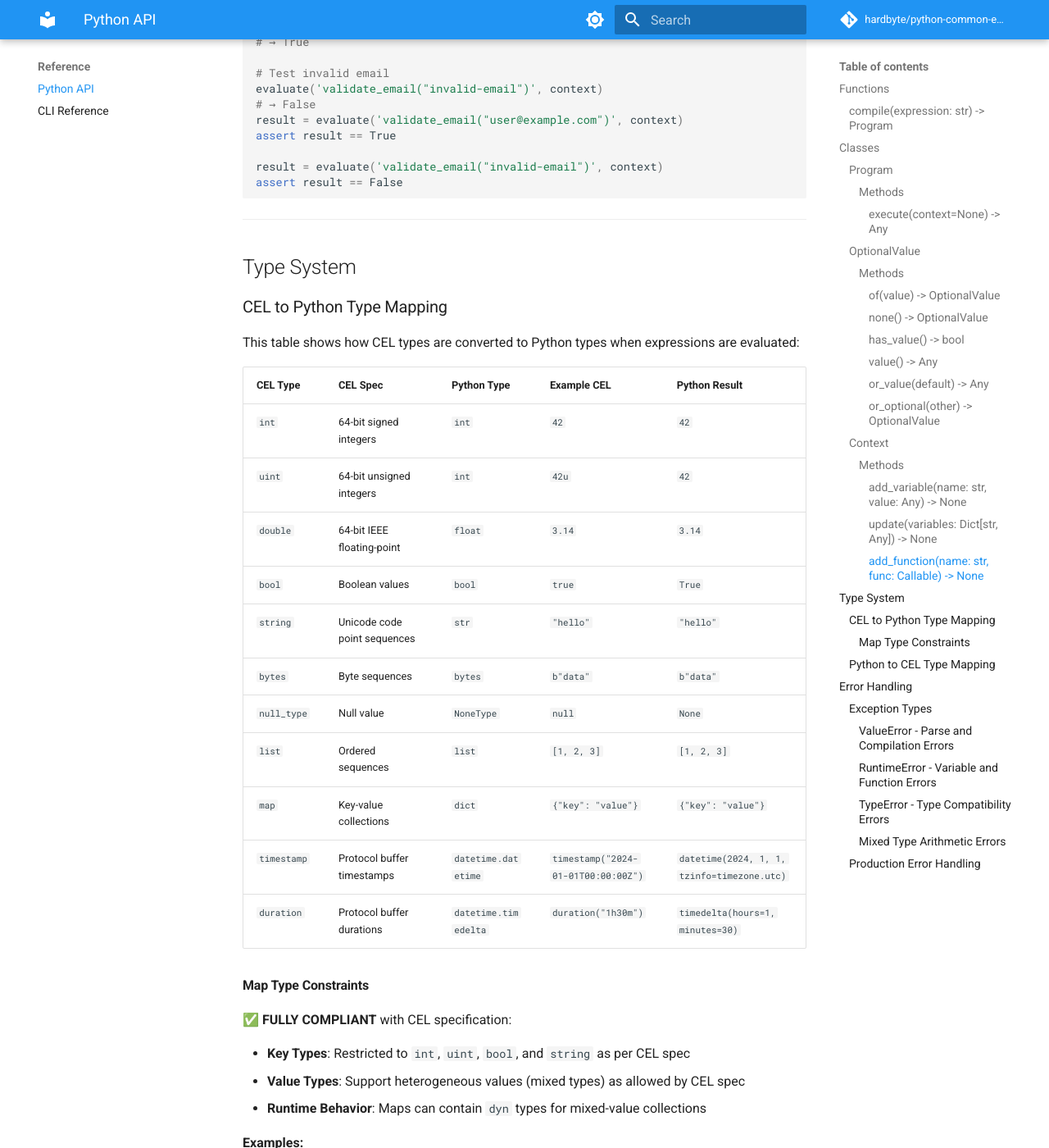
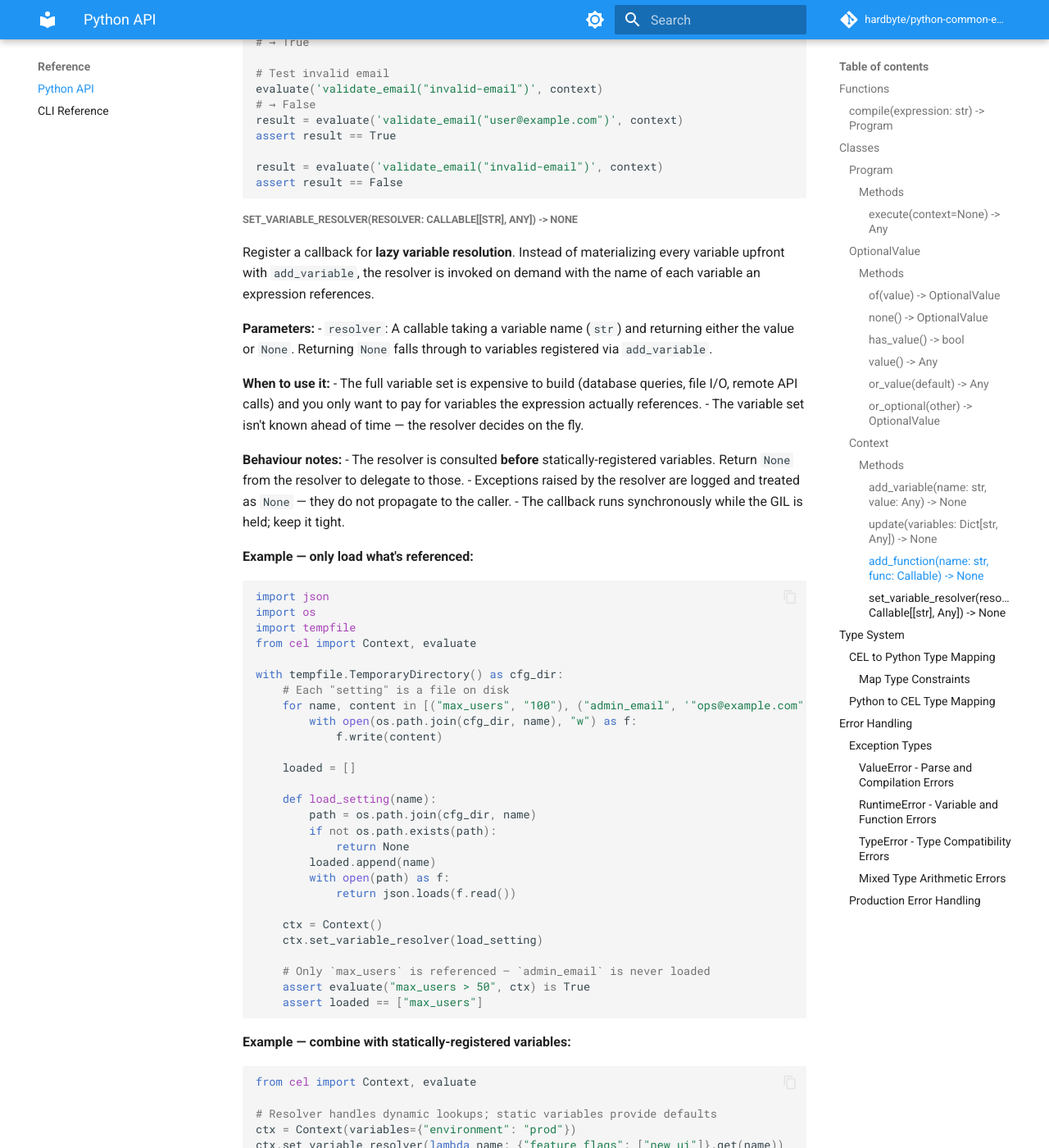
Before and after one commit to hardbyte/python-common-expression-language, an MkDocs documentation site: the page built from docs/reference/python-api.md, in a window 1280 px wide and 1400 px high, scrolled down 6371 px. Shown: the whole window at 82% size. Built offline with MkDocs 1.6.1 and Material for MkDocs 9.7.7, drawn with Linux system fonts in a browser that asks for light colours; comment, search, counter and statistics services are not loaded; some of the changed text lies outside the part shown.

Commit message:
Document Context.set_variable_resolver with worked examples

````diff
--- a/docs/reference/python-api.md
+++ b/docs/reference/python-api.md
@@ -319,6 +319,75 @@ result = evaluate('validate_email("invalid-email")', context)
 assert result == False
 ```
 
+##### set_variable_resolver(resolver: Callable[[str], Any]) -> None
+
+Register a callback for **lazy variable resolution**. Instead of materializing
+every variable upfront with `add_variable`, the resolver is invoked on demand
+with the name of each variable an expression references.
+
+**Parameters:**
+- `resolver`: A callable taking a variable name (`str`) and returning either
+  the value or `None`. Returning `None` falls through to variables registered
+  via `add_variable`.
+
+**When to use it:**
+- The full variable set is expensive to build (database queries, file I/O,
+  remote API calls) and you only want to pay for variables the expression
+  actually references.
+- The variable set isn't known ahead of time — the resolver decides on the fly.
+
+**Behaviour notes:**
+- The resolver is consulted **before** statically-registered variables.
+  Return `None` from the resolver to delegate to those.
+- Exceptions raised by the resolver are logged and treated as `None` — they
+  do not propagate to the caller.
+- The callback runs synchronously while the GIL is held; keep it tight.
+
+**Example — only load what's referenced:**
+
+```python
+import json
+import os
+import tempfile
+from cel import Context, evaluate
+
+with tempfile.TemporaryDirectory() as cfg_dir:
+    # Each "setting" is a file on disk
+    for name, content in [("max_users", "100"), ("admin_email", '"ops@example.com"')]:
+        with open(os.path.join(cfg_dir, name), "w") as f:
+            f.write(content)
+
+    loaded = []
+
+    def load_setting(name):
+        path = os.path.join(cfg_dir, name)
+        if not os.path.exists(path):
+            return None
+        loaded.append(name)
+        with open(path) as f:
+            return json.loads(f.read())
+
+    ctx = Context()
+    ctx.set_variable_resolver(load_setting)
+
+    # Only `max_users` is referenced — `admin_email` is never loaded
+    assert evaluate("max_users > 50", ctx) is True
+    assert loaded == ["max_users"]
+```
+
+**Example — combine with statically-registered variables:**
+
+```python
+from cel import Context, evaluate
+
+# Resolver handles dynamic lookups; static variables provide defaults
+ctx = Context(variables={"environment": "prod"})
+ctx.set_variable_resolver(lambda name: {"feature_flags": ["new_ui"]}.get(name))
+
+assert evaluate("environment", ctx) == "prod"          # → static
+assert evaluate("'new_ui' in feature_flags", ctx) is True  # → resolver
+```
+
 ---
 
 ## Type System
````
